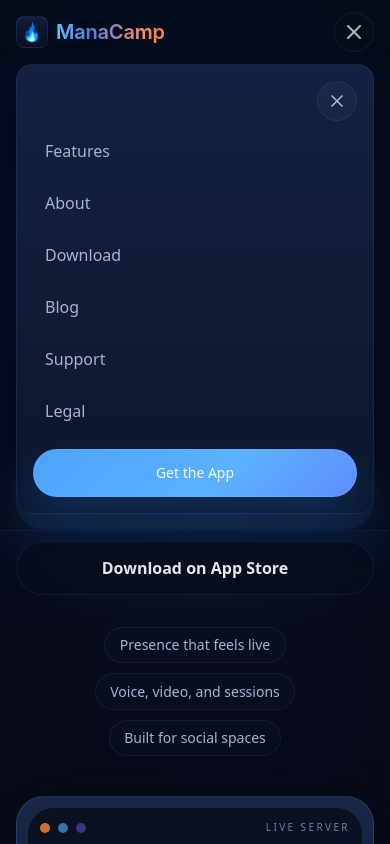
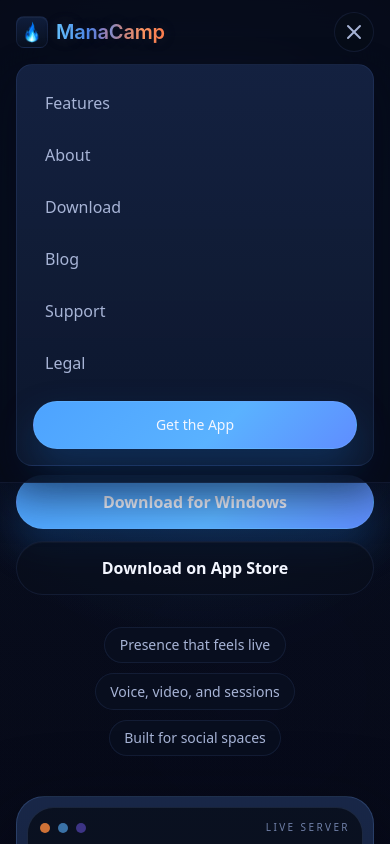
Before and after one commit to Dezolve/manacamp-site, a Next.js app: page / in a window 390 px wide. Both pictures are taken after a click on the button "Open menu". Shown: the top 844 px of the page. Built offline with nearby package versions, Linux system fonts and the light colour scheme.

Commit message:
chore: add VSCode settings to use pnpm as package manager

```diff
--- a/components/Navbar.tsx
+++ b/components/Navbar.tsx
@@ -1,6 +1,6 @@
 "use client";
 
-import { useState, useEffect } from "react";
+import { useState, useEffect, useRef } from "react";
 import Link from "next/link";
 import { Menu, X } from "lucide-react";
 import BrandMark from "@/components/BrandMark";
@@ -18,6 +18,8 @@
 export default function Navbar() {
   const [isOpen, setIsOpen] = useState(false);
   const [scrolled, setScrolled] = useState(false);
+  const menuRef = useRef<HTMLDivElement | null>(null);
+  const toggleButtonRef = useRef<HTMLButtonElement | null>(null);
 
   useEffect(() => {
     const handleScroll = () => setScrolled(window.scrollY > 20);
@@ -35,6 +37,28 @@
     window.addEventListener("resize", handleResize);
     return () => window.removeEventListener("resize", handleResize);
   }, []);
+
+  useEffect(() => {
+    if (!isOpen) {
+      return;
+    }
+
+    const handlePointerDown = (event: PointerEvent) => {
+      const target = event.target;
+      if (!(target instanceof Node)) {
+        return;
+      }
+
+      if (menuRef.current?.contains(target) || toggleButtonRef.current?.contains(target)) {
+        return;
+      }
+
+      setIsOpen(false);
+    };
+
+    document.addEventListener("pointerdown", handlePointerDown);
+    return () => document.removeEventListener("pointerdown", handlePointerDown);
+  }, [isOpen]);
 
   return (
     <nav
@@ -72,6 +96,7 @@
           </div>
 
           <button
+            ref={toggleButtonRef}
             onClick={() => setIsOpen(!isOpen)}
             className="md:hidden inline-flex h-10 w-10 items-center justify-center rounded-full border border-border-subtle bg-[rgba(8,13,25,0.55)] text-text-secondary hover:text-white transition-colors"
             aria-label={isOpen ? "Close menu" : "Open menu"}
@@ -87,18 +112,9 @@
         <div className="md:hidden px-4 pb-4">
           <div
             id="mobile-nav-menu"
+            ref={menuRef}
             className="panel rounded-2xl border-border-subtle p-4 flex flex-col gap-2"
           >
-            <div className="flex items-center justify-end">
-              <button
-                type="button"
-                onClick={() => setIsOpen(false)}
-                className="inline-flex h-10 w-10 items-center justify-center rounded-full border border-border-subtle bg-[rgba(255,255,255,0.03)] text-text-secondary transition-colors hover:text-white"
-                aria-label="Close menu"
-              >
-                <X className="h-5 w-5" />
-              </button>
-            </div>
             {navLinks.map((link) => (
               <Link
                 key={link.href}
```
Also changed, not shown: 1 other file (tests, documents, lock files or other folders).
